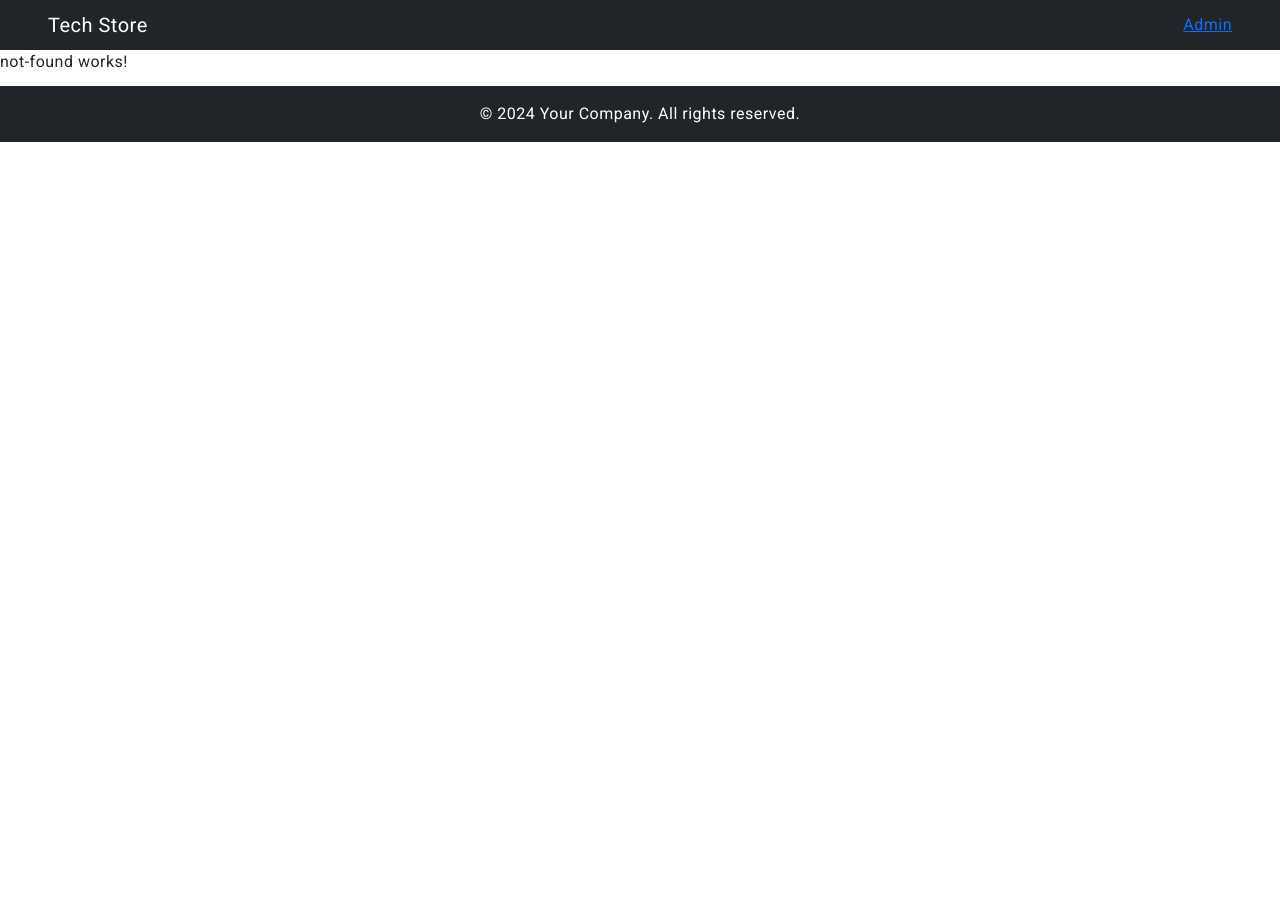
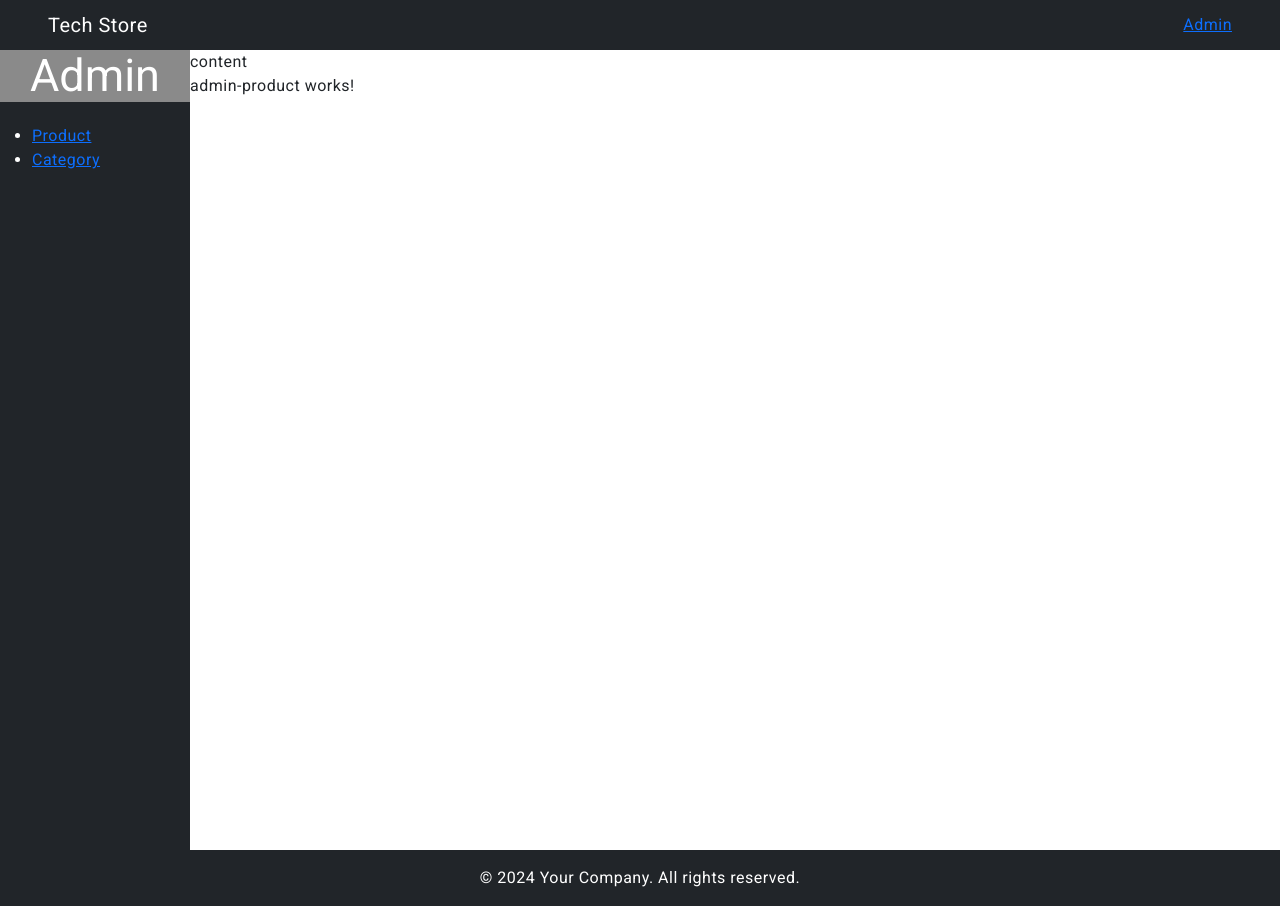
Before and after one commit to francisdayl/prueba_tecnica_royaltic, an Angular app in the folder frontend/: page /admin/product in a window 1280 px wide. Before the commit the page ends 800 px from the top, so only its background shows below. Built offline with nearby package versions, Linux system fonts and the light colour scheme.

Commit message:
set child routes for admin page

```diff
--- a/frontend/src/app/app.routes.ts
+++ b/frontend/src/app/app.routes.ts
@@ -1,4 +1,4 @@
-import { Routes } from '@angular/router';
+import { ResolveFn, Routes } from '@angular/router';
 import { AdminComponent } from './pages/admin/admin.component';
 import { IndexComponent } from './pages/index/index.component';
 import { NotFoundComponent } from './pages/not-found/not-found.component';
@@ -10,13 +10,24 @@ import { ProductDetailComponent } from './pages/product-detail/product-detail.co
 import { indexResolver } from './resolvers/index.resolver';
 import { productDetailResolver } from './resolvers/product-detail.resolver';
 
+const resolvedAdminProduct: ResolveFn<string> = () => Promise.resolve('product');
+
+
 export const routes: Routes = [
     { path: '',      component: IndexComponent, resolve: { data: indexResolver } },
-    { path: 'admin',      component: AdminComponent },
+    { path: 'admin',   component: AdminComponent,  children: [
+        {
+          path: 'product',
+          title: resolvedAdminProduct,
+          component: AdminProductComponent,
+        },
+        {
+          path: 'category',
+          component: AdminCategoryComponent,
+        },
+      ], },
     { path: 'admin-category/id',      component: AdminCategoryDetailComponent },
     { path: 'admin-product/id',      component: AdminProductDetailComponent },
-    { path: 'admin-category',      component: AdminCategoryComponent },
-    { path: 'admin-product',      component: AdminProductComponent },
     { path: 'product',      component: AdminProductComponent },
     { path: 'product/:id',      component: ProductDetailComponent,  resolve: { data: productDetailResolver } },
     { path: '**',      component: NotFoundComponent }
--- a/frontend/src/app/pages/admin/admin.component.html
+++ b/frontend/src/app/pages/admin/admin.component.html
@@ -1 +1,23 @@
-<p>admin works!</p>
+<section class="container d-flex flex-row h-100 m-0 p-0 w-100 ">
+    <div class="col-2 col-xs-0 text-white h-100 bg-dark" style="background-color:rgb(138, 138, 138);">
+        <h2 class="text-center bg-gray" style="background-color:rgb(138, 138, 138);">Admin</h2>
+        <ul>
+            <li>
+                <a class="button"
+                routerLink="product"
+                routerLinkActive="activebutton"
+                ariaCurrentWhenActive="page">Product</a>
+            </li>
+            <li>
+                <a class="button"
+                routerLink="category"
+                routerLinkActive="activebutton"
+                ariaCurrentWhenActive="page">Category</a>
+            </li>
+        </ul>
+    </div>
+    <div>
+        content
+        <router-outlet></router-outlet>
+    </div>
+</section>
--- a/frontend/src/app/pages/admin/admin.component.ts
+++ b/frontend/src/app/pages/admin/admin.component.ts
@@ -1,12 +1,18 @@
-import { Component } from '@angular/core';
+import { Component, OnInit } from '@angular/core';
+import { ActivatedRoute, Router, RouterOutlet, RouterLink } from '@angular/router';
 
 @Component({
   selector: 'app-admin',
   standalone: true,
-  imports: [],
+  imports: [RouterOutlet, RouterLink],
   templateUrl: './admin.component.html',
   styleUrl: './admin.component.css'
 })
-export class AdminComponent {
 
+export class AdminComponent implements OnInit{
+  constructor(private activatedRoute: ActivatedRoute, private router: Router) {}
+
+  ngOnInit(): void {
+    this.router.navigate(['product'], { relativeTo: this.activatedRoute });
+  }
 }
--- a/frontend/src/app/pages/product-detail/product-detail.component.css
+++ b/frontend/src/app/pages/product-detail/product-detail.component.css
@@ -3,3 +3,11 @@
     width: 800px;
     flex: 1 0 50%;
 }
+
+@media (max-width: 680px) {
+    .related-products-container app-product-card{
+        min-width: 100px;
+        width: 800px;
+        flex: 1 0 100%;
+    }
+  }
--- a/frontend/src/app/pages/product-detail/product-detail.component.ts
+++ b/frontend/src/app/pages/product-detail/product-detail.component.ts
@@ -18,7 +18,6 @@ export class ProductDetailComponent implements OnInit {
 
   ngOnInit(): void {
     this.activatedRoute.data.subscribe(({ data }) => {
-      console.log(data)
       this.selectedProduct = data.product;
       this.relatedProducts = data.related_products;
     })
```
